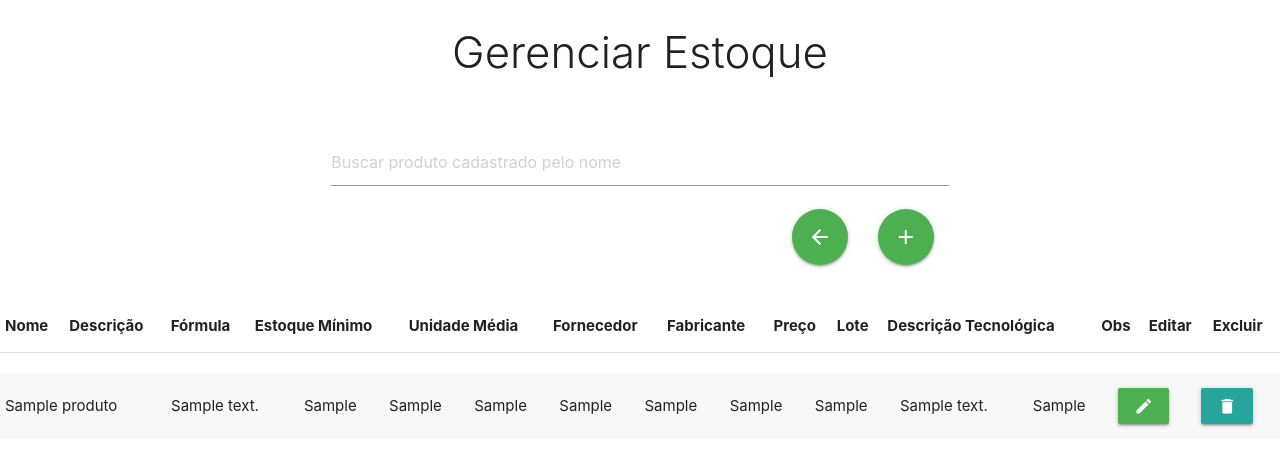
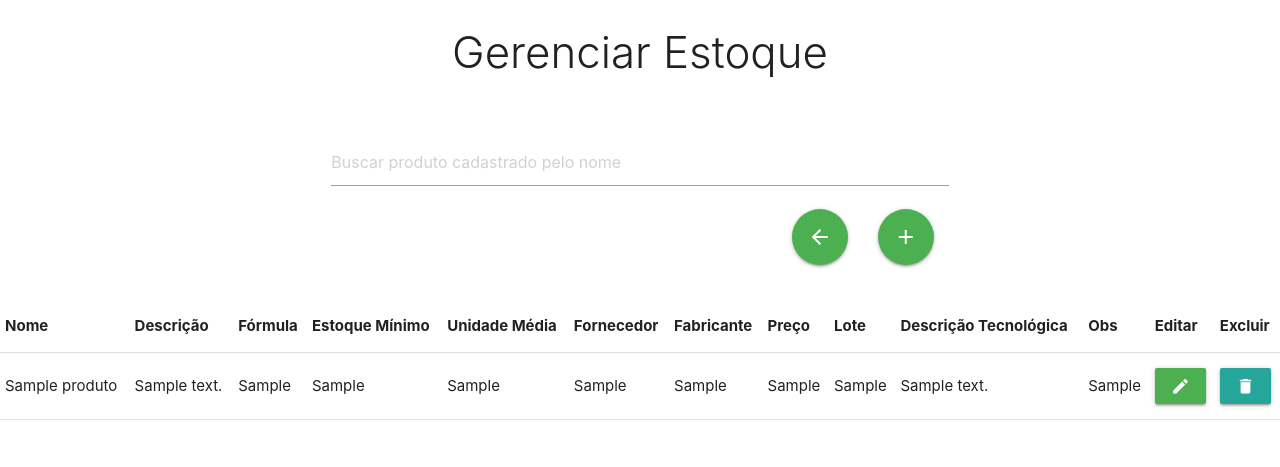
Before and after one commit to RCordeiroAlmeida/QUIMIS, a PHP site: page /estoque/gerenciarEstoque.php in a window 1280 px wide. Shown: the top 467 px of the page. Run offline with PHP 8.4, Linux system fonts and the light colour scheme; tables that the repository leaves empty hold one stand-in row (values such as "Sample post"); lists and menus that the app fills with data are empty.

Commit message:
v1.19.1
tabela estoque alinhada

```diff
--- a/estoque/gerenciarEstoque.php
+++ b/estoque/gerenciarEstoque.php
@@ -31,16 +31,8 @@
                 </div>
         </div>
     </div>
-
-    <?php
-        require_once '../banco/conexao.php';
-        $query = "SELECT * FROM produtos ORDER BY nome ASC";
-        $execut = mysqli_query($conexao,$query);
-
-        echo "
     <div class='row'>
-
-                    <table>
+        <table class="highlight">
             <thead>
                 <tr>
                     <th>Nome</th>
@@ -58,10 +50,11 @@
                     <th>Excluir</th>
                 </tr>
             </thead>
-                    </table>
-                </div>
-            </div>
-        ";
+
+            <?php
+                require_once '../banco/conexao.php';
+                $query = "SELECT * FROM produtos ORDER BY nome ASC";
+                $execut = mysqli_query($conexao,$query);
 
                 while($dados = mysqli_fetch_array($execut)){
                     $id = $dados['id_produto'];
@@ -78,8 +71,6 @@
                     $obs = $dados['obs'];
 
                     echo "
-                <div class='row'>
-                    <table class = 'striped'>
                         <tbody id = 'myTable'>
                             <tr>
                                 <form action = 'editarProduto.php' method='POST'>
@@ -119,11 +110,11 @@
                                 </td>
                             </tr>
                         </tbody>
-                    </table>
-                </div>
                     ";
                 }
             ?>
+        </table>
+    </div>
 
     <!--JavaScript at end of body for optimized loading-->
     <script src="https://cdnjs.cloudflare.com/ajax/libs/materialize/1.0.0/js/materialize.min.js"></script>
```
Lines whose indentation alone changed are shown as unchanged.
